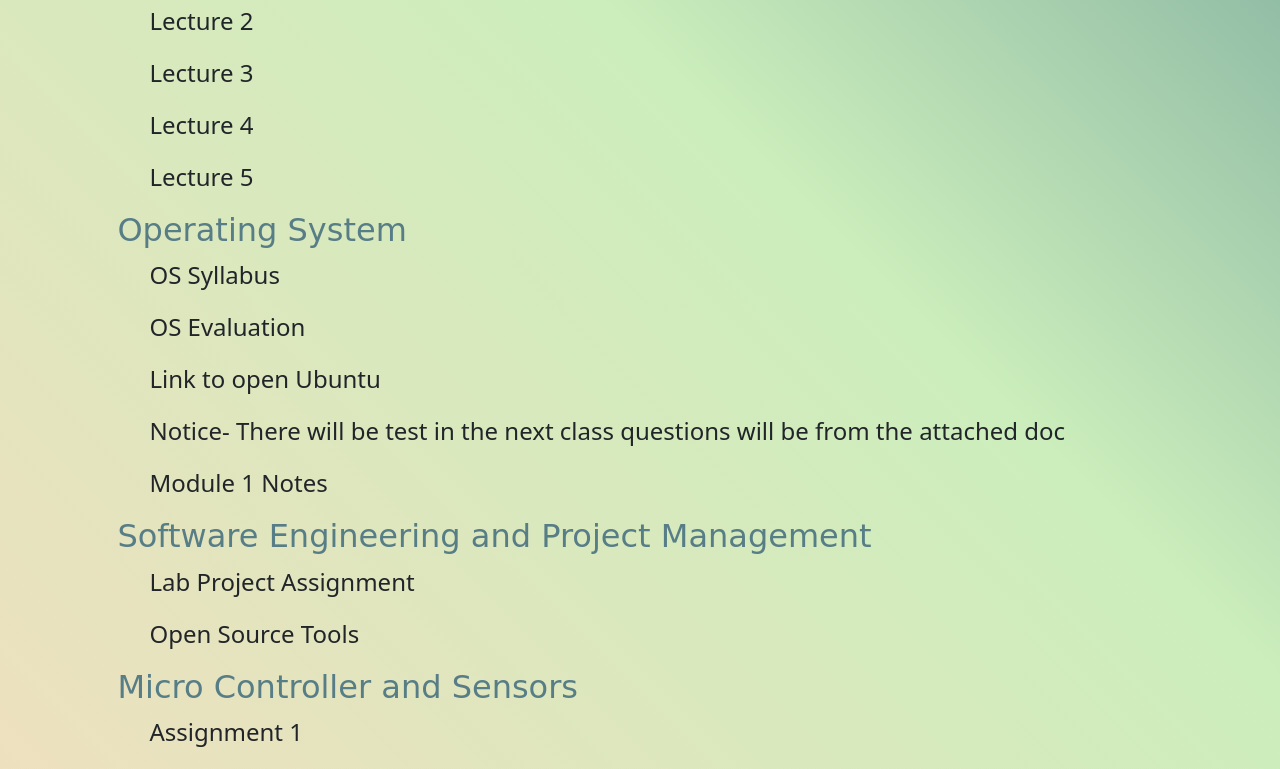
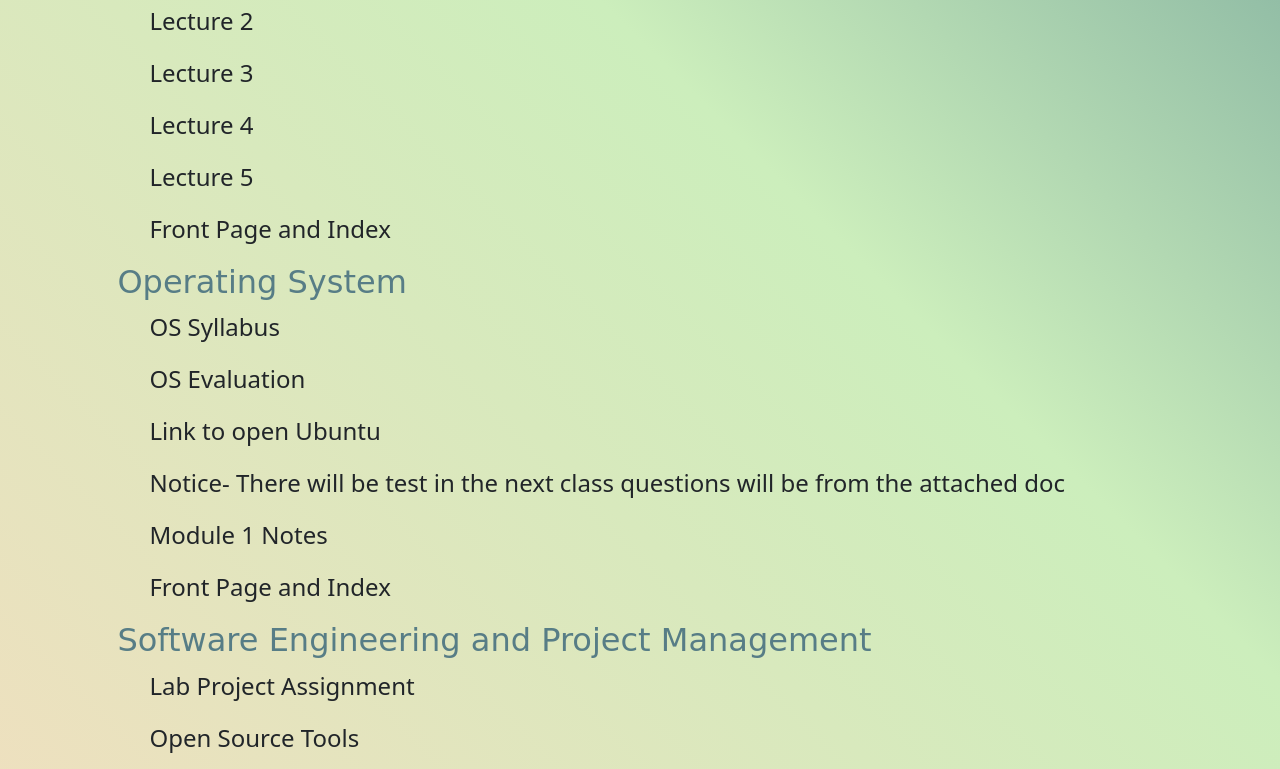
Before and after one commit to 21AryanK/Your_Assignment_Buddy, a plain HTML site: page index.html in a window 1280 px wide. Shown: the part 456-1225 px from the top of the page. Drawn offline with nearby package versions, Linux system fonts and the light colour scheme; a web font is replaced by a local one.

Commit message:
Update index.html

```diff
--- a/index.html
+++ b/index.html
@@ -77,6 +77,11 @@
                         <li>Lecture 5</li>
                     </a>
                 </ul>
+                <ul>
+                    <a href="https://drive.google.com/file/d/14aFIcxFYt8L0xerFKMkBz1CRBvn8ujAL/view?usp=drive_link">
+                        <li>Front Page and Index</li>
+                    </a>
+                </ul>
             </div>
             <div class="classThree">
                 <h2 class="subjectHeading">Operating System</h2>
@@ -103,6 +108,11 @@
                 <ul>
                     <a href="https://drive.google.com/file/d/1AM9dAFbfWMnVptDzu6XZxRRjhJ8F87Uy/view?usp=sharing">
                         <li>Module 1 Notes</li>
+                    </a>
+                </ul>
+                <ul>
+                    <a href="https://drive.google.com/file/d/1aOJq8vTqz7qW6d-4cBvWEKXKqnTFzJqU/view?usp=sharing">
+                        <li>Front Page and Index</li>
                     </a>
                 </ul>
             </div>
```
